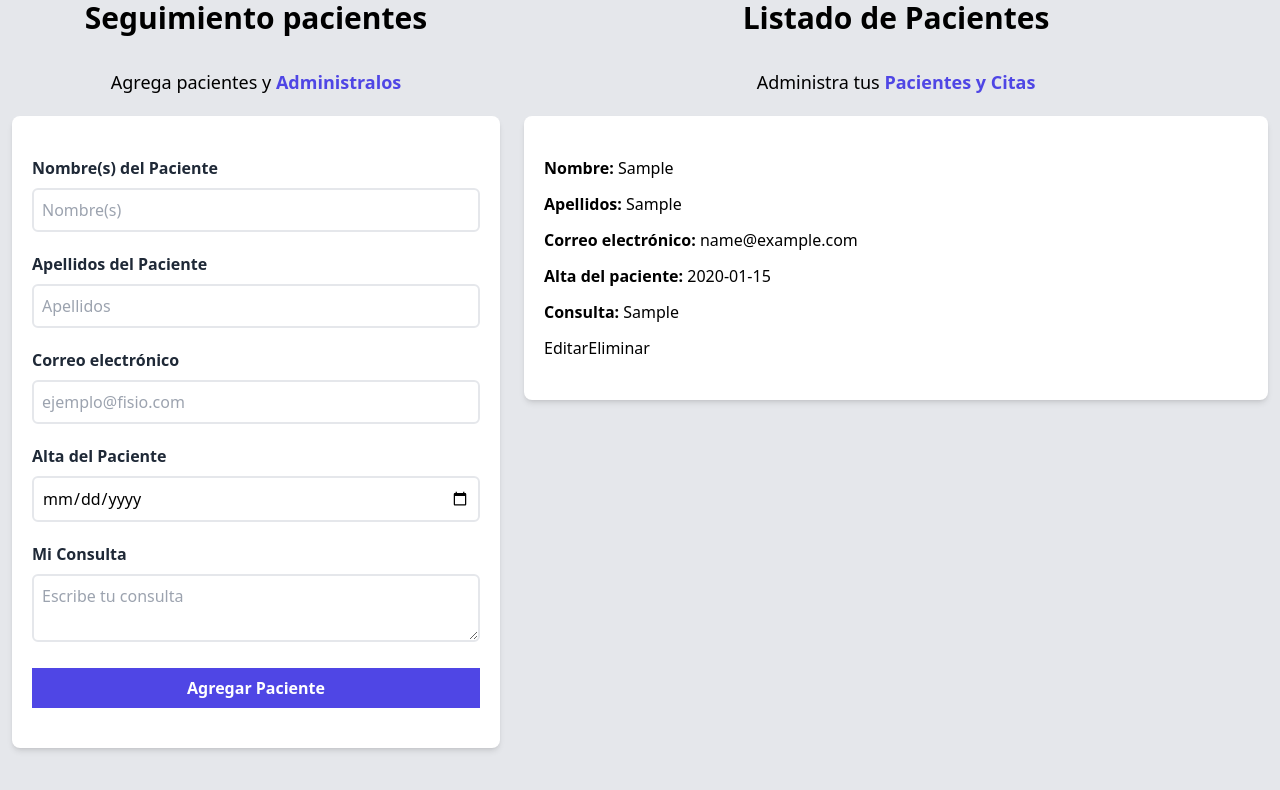
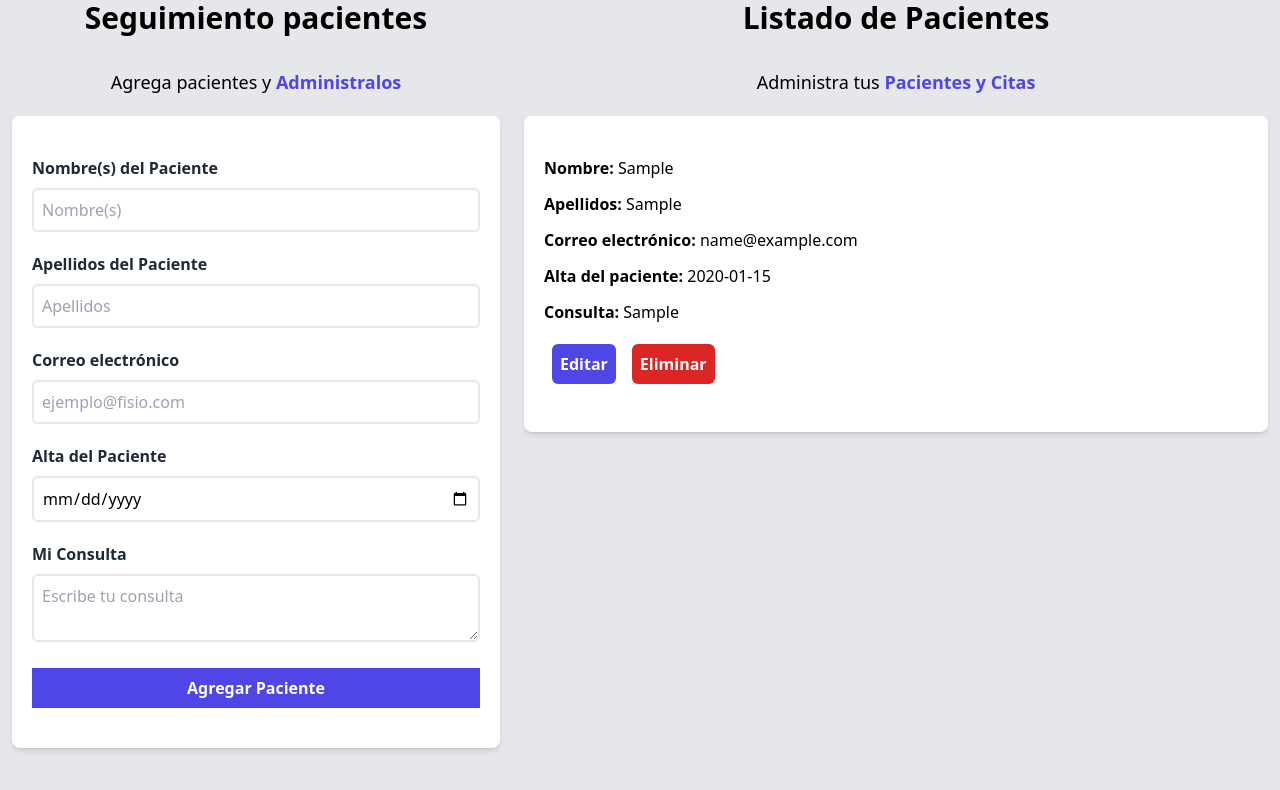
Before and after one commit to LuisDiaz09/AdministradorPacientes, a React (Vite) app in the folder administrador/: page / in a window 1280 px wide. Both pictures are taken after typing "Sample", "Sample", "name@example.com", "2020-01-15", "Sample" into the empty fields and a click on the input "Agregar Paciente". Shown: the part 224-1014 px from the top of the page. Built offline with nearby package versions, Linux system fonts and the light colour scheme.

Commit message:
14. Se agregaron botones y funcionalidad de Editar y Eliminar Paciente

```diff
--- a/administrador/src/App.jsx
+++ b/administrador/src/App.jsx
@@ -4,8 +4,17 @@ import Header from "./components/Header"
 import ListadoPacientes from "./components/ListadoPacientes";
 
 
+
 function App() {
+
+  const eliminarPaciente = (id) => {
+    const pacientesUpdate = pacientes.filter(paciente => paciente.id !== id)
+
+    setPacientes(pacientesUpdate)
+  }
+
   const [pacientes, setPacientes] = useState([]);
+  const [paciente, setPaciente] = useState({});
 
   return (
     <div className="container mx-auto mt-20">
@@ -14,10 +23,14 @@ function App() {
         <Formulario
           pacientes ={pacientes}
           setPacientes={setPacientes}
+          paciente={paciente}
+          setPaciente = {setPaciente}
         />
 
         <ListadoPacientes
           pacientes={pacientes}
+          setPaciente={setPaciente}
+          eliminarPaciente={eliminarPaciente}
         />
       </div>
     </div>
--- a/administrador/src/components/Formulario.jsx
+++ b/administrador/src/components/Formulario.jsx
@@ -1,7 +1,7 @@
 import {useState, useEffect} from 'react';
 import Error from './Error';
 
-const Formulario = ({pacientes ,setPacientes}) => {
+const Formulario = ({pacientes ,setPacientes, paciente, setPaciente}) => {
 
     const[nombre, setNombre] = useState('');
     const[apellido, setApellido] = useState('');
@@ -9,6 +9,18 @@ const Formulario = ({pacientes ,setPacientes}) => {
     const[fecha, setFecha] = useState('');
     const[consulta, setConsulta] = useState('');
     const[error, setError] = useState(false);
+
+    useEffect(() => {
+        if(Object.keys(paciente).length > 0){
+            setNombre(paciente.nombre)
+            setApellido(paciente.apellido)
+            setCorreo(paciente.correo)
+            setFecha(paciente.fecha)
+            setConsulta(paciente.consulta)
+        }
+    }, [paciente])
+
+
 
     const generarId = () => {
         const random = Math.random().toString(36).substr(2);
@@ -21,7 +33,6 @@ const Formulario = ({pacientes ,setPacientes}) => {
         e.preventDefault();
 
         if([nombre, apellido, correo, fecha, consulta].includes('')){
-            console.log("Todos los campos son necesarios")
             setError(true)
             return;
         }
@@ -34,10 +45,20 @@ const Formulario = ({pacientes ,setPacientes}) => {
             apellido,
             correo,
             fecha,
-            consulta,
-            id: generarId()
+            consulta
         }
-        setPacientes([...pacientes, objetoPacientes])
+
+        if (paciente.id ) {
+            objetoPacientes.id = paciente.id
+            const editPacientes = pacientes.map(pacientesState => pacientesState.id === paciente.id ? objetoPacientes : pacientesState)
+
+            setPacientes(editPacientes)
+
+            setPaciente({})
+        }else{
+            objetoPacientes.id = generarId();
+            setPacientes([...pacientes, objetoPacientes])
+        }
 
         //Reiniciando Formulario
         setNombre ("")
@@ -129,7 +150,7 @@ const Formulario = ({pacientes ,setPacientes}) => {
                 </div>
                 <input
                 type="submit"
-                value="Agregar Paciente"
+                value={paciente.id ? "Editar Paciente" : "Agregar Paciente"}
                 className="bg-indigo-600 w-full text-white p-2  font-bold cursor-pointer
                 hover:bg-indigo-700 transition-all hover:shadow-md"
                 />
--- a/administrador/src/components/ListadoPacientes.jsx
+++ b/administrador/src/components/ListadoPacientes.jsx
@@ -1,6 +1,6 @@
 import Pacientes from "./pacientes"
 
-const ListadoPacientes = ({pacientes}) => {
+const ListadoPacientes = ({pacientes, setPaciente, eliminarPaciente}) => {
 
     return (
     <div className="md:w-1/2 lg:w-3/5 md:h-screen md:overflow-y-scroll">
@@ -18,6 +18,8 @@ const ListadoPacientes = ({pacientes}) => {
                     <Pacientes
                         key={paciente.id}
                         paciente={paciente}
+                        setPaciente={setPaciente}
+                        eliminarPaciente={eliminarPaciente}
                     />
                 ))}
             </>
--- a/administrador/src/components/Pacientes.jsx
+++ b/administrador/src/components/Pacientes.jsx
@@ -1,6 +1,13 @@
-const Pacientes = ({paciente}) => {
+const Pacientes = ({paciente, setPaciente, eliminarPaciente}) => {
 
-    const {nombre, apellido, correo, fecha, consulta} = paciente
+    const {nombre, apellido, correo, fecha, consulta, id} = paciente
+
+    const handleEliminar = () => {
+        const confirmar = confirm("Estas seguro?")
+        if (confirmar){
+            eliminarPaciente(id)
+        }
+    }
 
   return (
     <div className=' bg-white shadow-md rounded-lg py-10 px-5 m-3'>
@@ -40,11 +47,19 @@ const Pacientes = ({paciente}) => {
                 </p>
 
                 <div>
-                    <button type="button">
+                    <button
+                    type="button"
+                    className="bg-indigo-600 text-white p-2 m-2 rounded-md font-bold"
+                    onClick={() => setPaciente(paciente)}
+                    >
                         Editar
                     </button>
 
-                    <button type="button">
+                    <button
+                    type="button"
+                    className="bg-red-600 text-white p-2 m-2 rounded-md font-bold"
+                    onClick={handleEliminar}
+                    >
                         Eliminar
                     </button>
                 </div>
```
